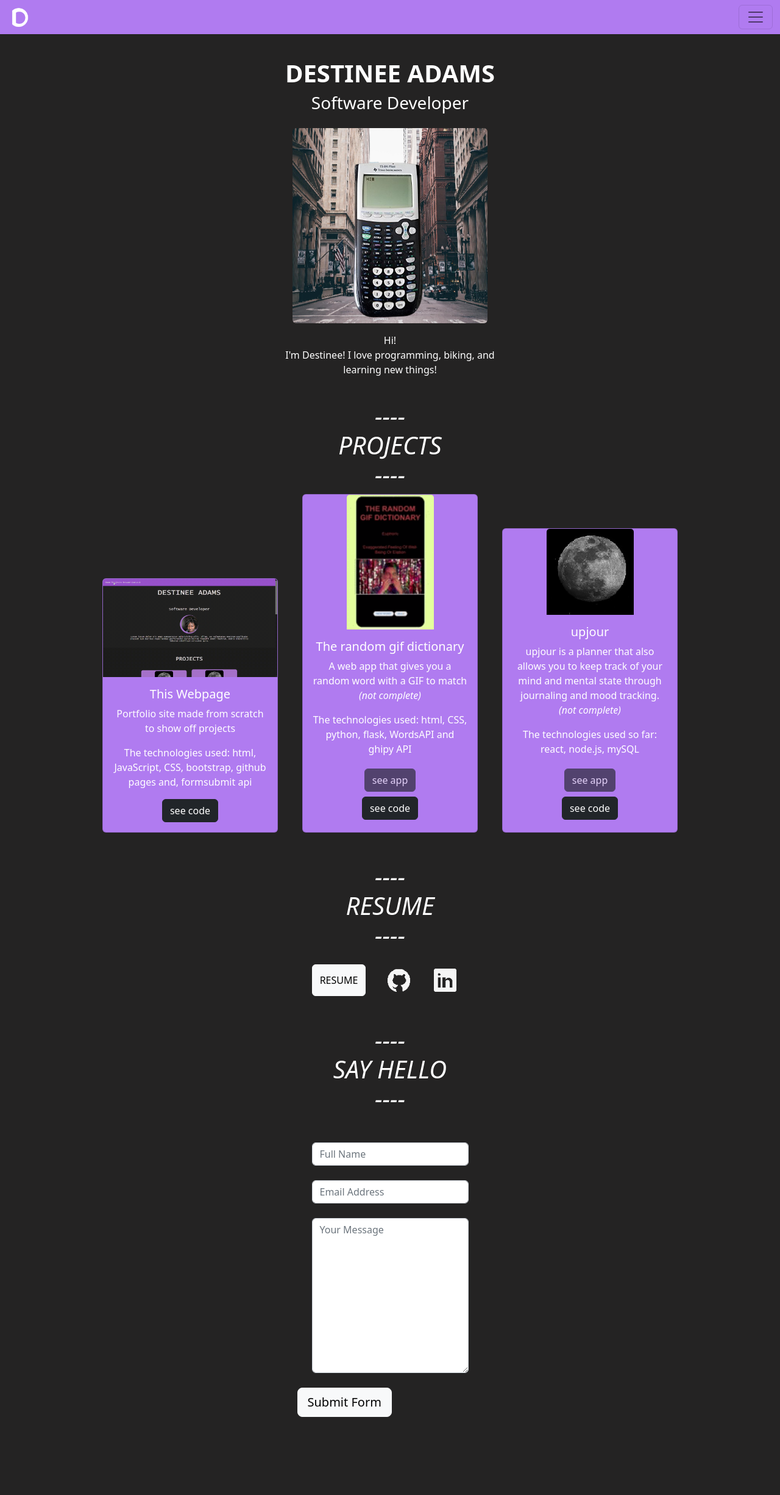
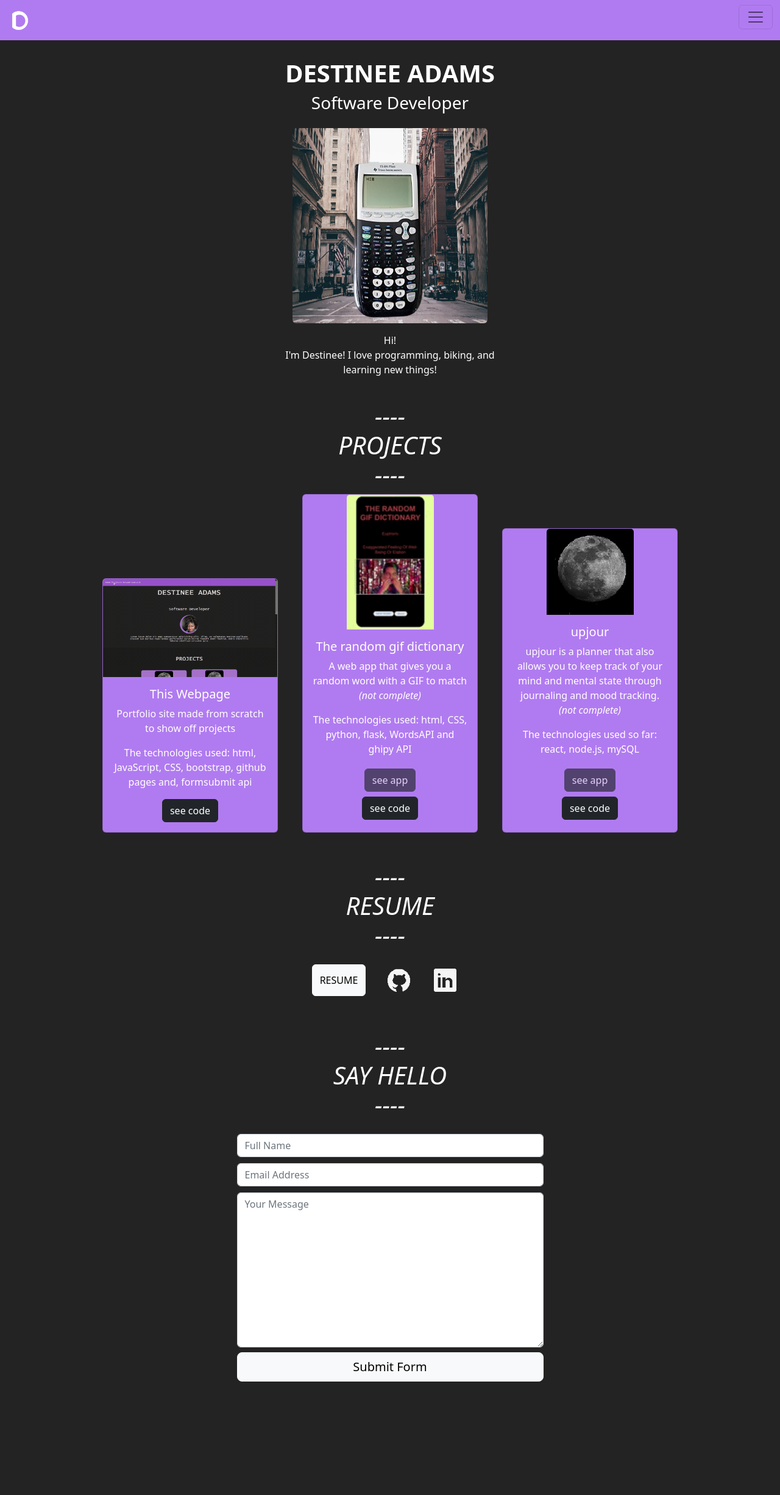
Before and after one commit to DestineeAdams/portfolio-Website, a PHP site: page / in a window 1280 px wide. Shown: the whole page at 61% size. After the commit the page ends 2265 px from the top, so only its background shows below. Run offline with PHP 8.4, Linux system fonts and the light colour scheme.

Commit message:
re-did the contact form

```diff
--- a/index.html
+++ b/index.html
@@ -189,29 +189,25 @@
 
             <div class="form-group">
                 <div class="form-row">
-
-                    <div class="col m-4">
+                    <div class="col">
                         <input type="text" name="name" class="form-control" placeholder="Full Name" required>
                     </div>
-
-                    <div class="col  m-4">
+                    <div class="col">
                         <input type="email" name="email" class="form-control" placeholder="Email Address" required>
                     </div>
                 </div>
             </div>
 
-            <div class="form-group  m-4">
-                <textarea placeholder="Your Message" class="form-control" name="message" rows="10" required></textarea>
+            <div class="form-group">
+                <textarea placeholder="Your Message" class="form-control" name="message" rows="10" cols="50" required></textarea>
             </div>
 
+            <!-- <button type="submit" class="btn btn-lg btn-dark btn-block">Submit Form</button> -->
+            <div class="d-grid mt-2">
+                <button type="submit" class="btn btn-lg  btn-light btn-block">Submit Form</button>
+            </div>
+        </form>
 
-            <div d-grid>
-                <button type="submit" class="btn btn-lg  btn-light  ">Submit Form</button>
-            </div>
-    </div>
-
-    </form>
-    </form>
 
     </div>
 
--- a/styles/style.css
+++ b/styles/style.css
@@ -10,20 +10,6 @@ body {
 }
 
 
-
-.navbar > a {
-  color: rgb(255, 255, 255);
-  size: 10%;
-  font-size: 1%;
-
-  text-transform: uppercase;
-  text-align: center;
-
-}
-
-
-
-
 #myname {
   text-transform: uppercase;
   /* text-decoration-line: underline; */
@@ -33,27 +19,21 @@ body {
 
 }
 
-div .card {
-  background-color: #b07bf0;
-
-}
-
 .nav-link{
   text-transform: uppercase;
   text-align: center;
-  text-decoration-thickness: 23px;
 }
 
 .nav-link:hover{
   text-transform: uppercase;
   text-align: center;
   text-decoration: underline white;
+  color: #242323;
 }
 
 
-
 .headings {
-  /* text-transform: uppercase; */
+  text-transform: uppercase;
   /* text-decoration-line: underline; */
   font-style: italic;
   /* font-weight: bold; */
@@ -62,12 +42,16 @@ div .card {
 }
 
 
+.card {
+  background-color: #b07bf0;
+
+}
+
+
 
 .button-container {
   display: flex;
   justify-content: center;
-
-
 }
 
 .container {
@@ -83,45 +67,46 @@ div .card {
 
 
 .card-container{
+  flex-direction: column;
+  justify-content: center;
   align-items: flex-end ;
   flex-wrap: wrap;
   gap: 40px;
 
 }
 
+form.form-example {
+  display: flex;
+}
+
+/* div.form-example {
+  display: flex;
+} */
+
+label, input, button{
+  /* display: table-cell; */
+  margin-bottom: 10px;
+}
+
+/* label {
+  padding-right: 10px;
+} */
 
 
-@media (max-width: 450px) {
 
-  .container {
-    /* display: flex;
+@media (max-width: 660px) {
+
+  .card-container{
+    display: flex;
     flex-direction: column;
-    justify-content: center; */
-
-    /* width: 70%; */
-
-    /* margin-bottom: 10%; */
+    justify-content: center;
+    flex-wrap: wrap;
 
   }
 }
 
 
-@media (min-width: 750px) {
-
-  .container {
-    /* display: flex;
-    flex-direction: column;
-    justify-content: center; */
-
-    /* width: 50%; */
-
-    /* margin-bottom: 10%; */
-
-  }
-}
-
-@media (max-width: 950px) {
-
+@media (max-width: 955px) {
 
   .card-container{
     display: flex;
@@ -130,21 +115,12 @@ div .card {
     flex-wrap: wrap;
 
   }
+
 }
 
 
 @media (min-width: 950px) {
 
-  .container {
-    /* display: flex;
-    flex-direction: column;
-    justify-content: center; */
-
-    /* width: 40%; */
-
-    /* margin-bottom: 10%; */
-
-  }
 
   .card-container{
     display: flex;
@@ -157,18 +133,3 @@ div .card {
     width: 18rem;
   }
 }
-
-
-@media (min-width: 1200px) {
-
-  /* .container {
-    display: flex;
-    flex-direction: column;
-    justify-content: center;
-
-     width: 40%;
-
-    margin-bottom: 10%;
-
-  } */
-}
```
